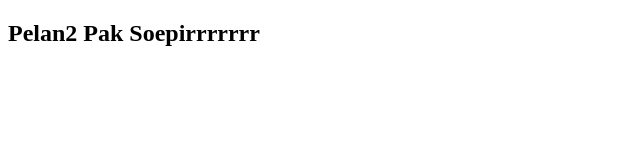
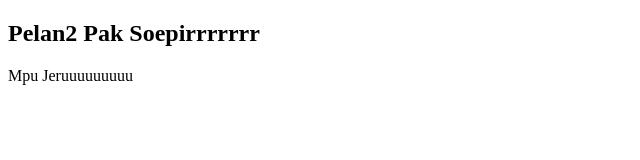
Before and after one commit to SanCross354/cobaGit, a plain HTML site: page tix-10/hoiyahh.html in a window 1280 px wide. Shown: the whole page, without its empty margins (0-640 px from the left). Drawn offline with Linux system fonts and the light colour scheme.

Commit message:
tix-10 -- Adding Mpu jeruuu

```diff
--- a/tix-10/hoiyahh.html
+++ b/tix-10/hoiyahh.html
@@ -7,5 +7,6 @@
 </head>
 <body>
     <h2>Pelan2 Pak Soepirrrrrrr</h2>
+    <p>Mpu Jeruuuuuuuuu</p>
 </body>
 </html>
```
